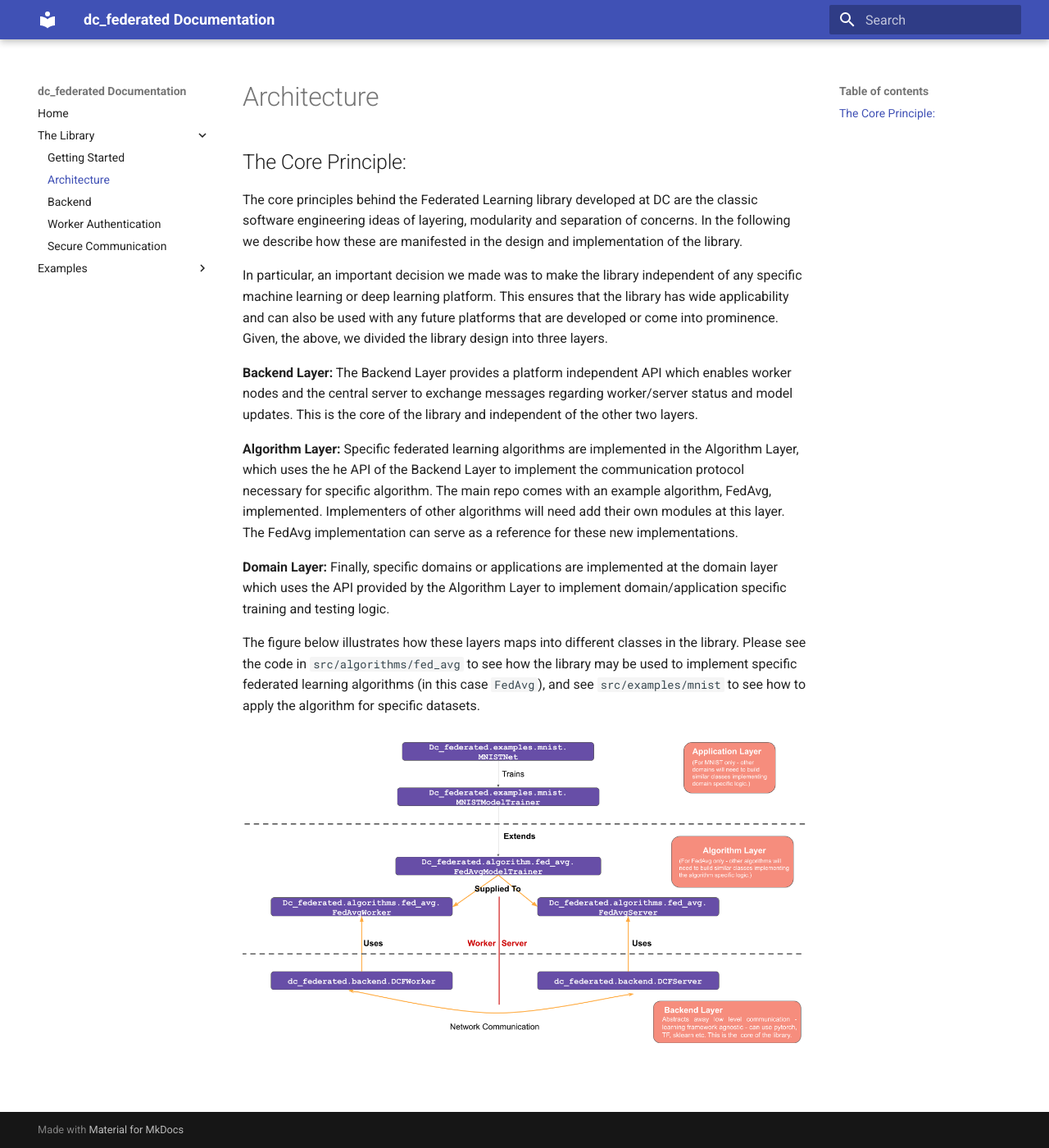
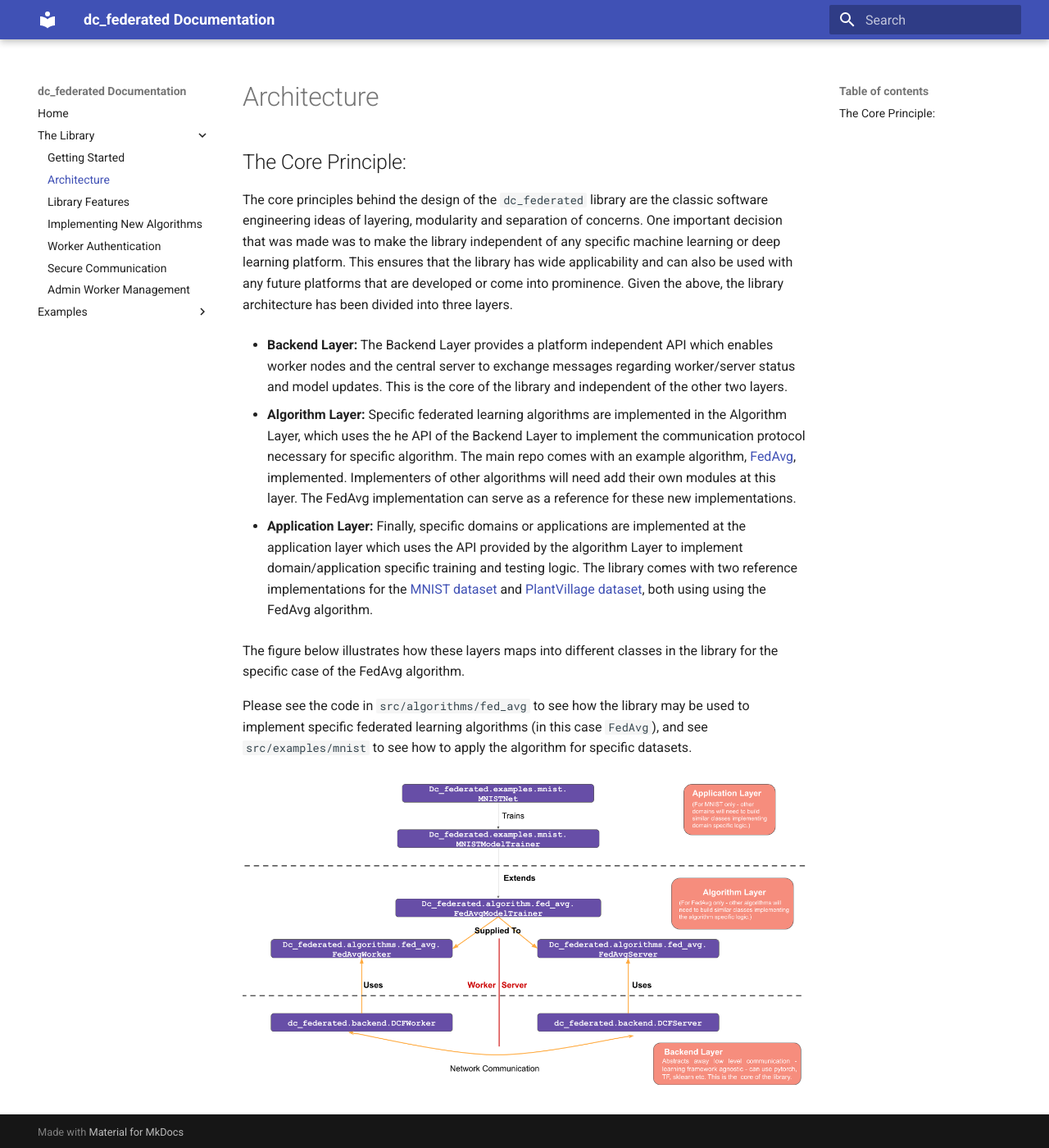
Before and after one commit to digicatapult/dc-federated, an MkDocs documentation site: the page built from docs/library/architecture.md, in a window 1280 px wide and 1400 px high. Shown: the whole window at 82% size. Built offline with MkDocs 1.6.1 and Material for MkDocs 9.7.7, drawn with Linux system fonts in a browser that asks for light colours.

Commit message:
feture/algorithm-recipe: add library core features page and additional updates

```diff
--- a/docs/library/architecture.md
+++ b/docs/library/architecture.md
@@ -1,16 +1,16 @@
 ## The Core Principle:
 
-The core principles behind the Federated Learning library developed at DC are the classic software engineering ideas of layering, modularity and separation of concerns. In the following we describe how these are manifested in the design and implementation of the library.
+The core principles behind the design of the `dc_federated` library are the classic software engineering ideas of layering, modularity and separation of concerns. One important decision that was made was to make the library independent of any specific machine learning or deep learning platform. This ensures that the library has wide applicability and can also be used with any future platforms that are developed or come into prominence. Given the above, the library architecture has been divided into three layers.
 
-In particular, an important decision we made was to make the library independent of any specific machine learning or deep learning platform. This ensures that the library has wide applicability and can also be used with any future platforms that are developed or come into prominence. Given, the above, we divided the library design into three layers.
+- **Backend Layer:** The Backend Layer provides a platform independent API which enables worker nodes and the central server to exchange messages regarding worker/server status and model updates. This is the core of the library and independent of the other two layers.
 
-**Backend Layer:** The Backend Layer provides a platform independent API which enables worker nodes and the central server to exchange messages regarding worker/server status and model updates. This is the core of the library and independent of the other two layers.
+- **Algorithm Layer:** Specific federated learning algorithms are implemented in the Algorithm Layer, which uses the he API of the Backend Layer to implement the communication protocol necessary for specific algorithm. The main repo comes with an example algorithm, [FedAvg](../examples/using_fed_avg.md), implemented. Implementers of other algorithms will need add their own modules at this layer. The FedAvg implementation can serve as a reference for these new implementations.
 
-**Algorithm Layer:** Specific federated learning algorithms are implemented in the Algorithm Layer, which uses the he API of the Backend Layer to implement the communication protocol necessary for specific algorithm. The main repo comes with an example algorithm, FedAvg, implemented. Implementers of other algorithms will need add their own modules at this layer. The FedAvg implementation can serve as a reference for these new implementations.
+- **Application Layer:** Finally, specific domains or applications are implemented at the application layer which uses the API provided by the algorithm Layer to implement domain/application specific training and testing logic. The library comes with two reference implementations for the [MNIST dataset](../examples/mnist.md) and [PlantVillage dataset](../examples/plantvillage.md), both using  using the FedAvg algorithm.
 
-**Domain Layer:** Finally, specific domains or applications are implemented at the domain layer which uses the API provided by the Algorithm Layer to implement domain/application specific training and testing logic.
+The figure below illustrates how these layers maps into different classes in the library for the specific case of the FedAvg algorithm.
 
-The figure below illustrates how these layers maps into different classes in the library. Please see the code in `src/algorithms/fed_avg` to see how the library may be used to implement specific federated learning algorithms (in this case `FedAvg`), and see `src/examples/mnist` to see how to apply the algorithm for specific datasets.
+Please see the code in `src/algorithms/fed_avg` to see how the library may be used to implement specific federated learning algorithms (in this case `FedAvg`), and see `src/examples/mnist` to see how to apply the algorithm for specific datasets.
 
 
 
--- a/mkdocs.yml
+++ b/mkdocs.yml
@@ -10,12 +10,13 @@ nav:
   - The Library:
     - Getting Started: 'library/getting_started.md'
     - Architecture: 'library/architecture.md'
-    - Backend: 'library/backend.md'
+    - Library Features: 'library/library_core_feature'
+    - Implementing New Algorithms: 'library/new_algorithms.md'
     - Worker Authentication: 'library/worker_authentication.md'
     - Secure Communication: 'library/enabling_ssl.md'
+    - Admin Worker Management: 'library/worker_management.md'
   - Examples:
     - MNIST: 'examples/mnist.md'
     - PlantVillage: 'examples/plantvillage.md'
     - Using FedAvg: 'examples/using_fed_avg.md'
-    - New Algorithms: 'examples/new_algorithms.md'
     - Multi-device example: 'examples/multi_device_test.md'
```
Also changed, not shown: docs/examples/new_algorithms.md (deleted, +0 -31 lines), docs/examples/using_fed_avg.md (+1 -1 lines), docs/index.md (+3 -2 lines), docs/library/backend.md (deleted, +0 -45 lines), docs/library/getting_started.md (+1 -1 lines), docs/library/library_core_features.md (added, +29 -0 lines), docs/library/new_algorithms.md (added, +81 -0 lines), docs/library/worker_management.md (added, +3 -0 lines).
